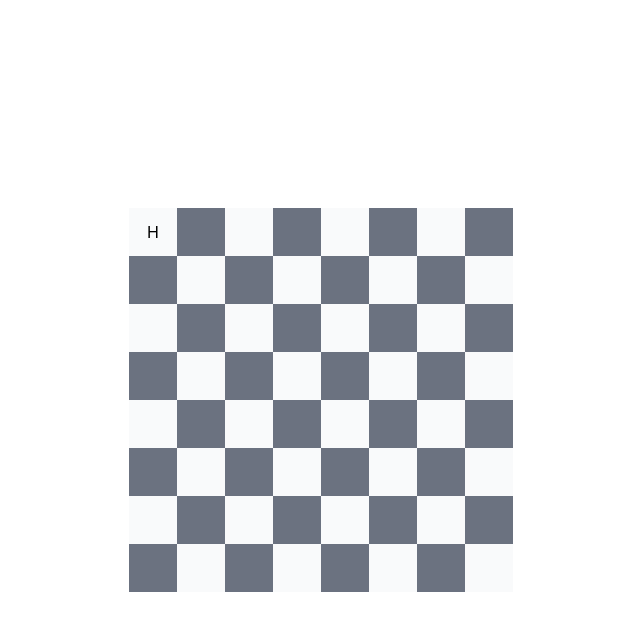
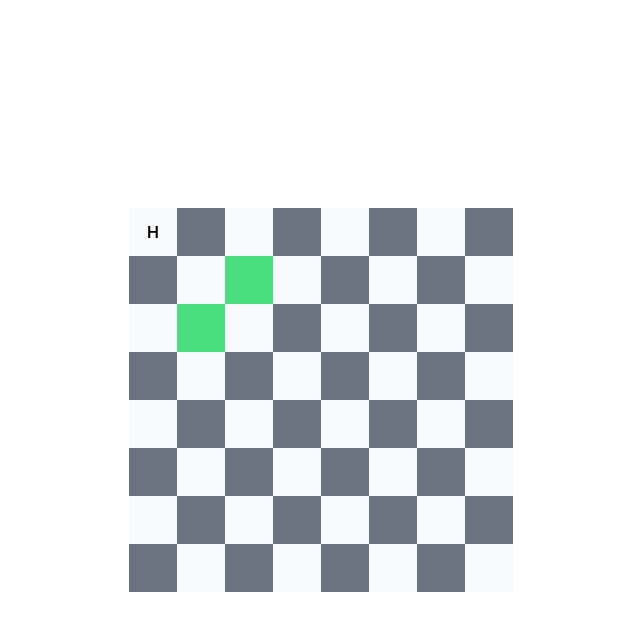
Before and after one commit to seebham/knightOnAChessBoard, a React (Vite) app: page / in a window 1280 px wide. Both pictures are taken after a click on the element 472 px from the left and 232 px from the top of the page. Shown: the top 630 px of the page, without its empty margins (319-959 px from the left). Built offline with nearby package versions, Linux system fonts and the light colour scheme.

Commit message:
feat: :sparkles: algorithm implemented

```diff
--- a/src/App.tsx
+++ b/src/App.tsx
@@ -1,12 +1,48 @@
-import { useState } from "react";
+import { useEffect, useState } from "react";
 import Box from "./components/Box";
 
 function App() {
   const CHESSBOARD_DIMENTIONS = [8, 8];
   const [horsePos, setHorsePos] = useState<string>("");
+  const [possibleMoves, setPossibleMoves] = useState<string[]>();
 
   const handleChangeHorsePos = (newPosition: string) => {
     setHorsePos(newPosition);
+    findPossiblePositions(newPosition);
+  };
+
+  const findPossiblePositions = (hPos: string) => {
+    // current horse pos
+    let xCurr = parseInt(hPos[0]);
+    let yCurr = parseInt(hPos[2]);
+
+    // plays of horse
+    let horizontalMoves = [1, 2, 2, 1, -1, -2, -2, -1];
+    let verticalMoves = [2, 1, -1, -2, -2, -1, 1, 2];
+
+    // resetting possibleMoves state
+    setPossibleMoves([]);
+
+    for (let playInd = 0; playInd < horizontalMoves.length; playInd++) {
+      // new pos after play
+      let x = xCurr + horizontalMoves[playInd];
+      let y = yCurr + verticalMoves[playInd];
+
+      if (
+        x > 0 &&
+        x < CHESSBOARD_DIMENTIONS[0] &&
+        y > 0 &&
+        y < CHESSBOARD_DIMENTIONS[1]
+      ) {
+        setPossibleMoves((prevMoves) => {
+          let newMove = `${x} ${y}`;
+          if (!prevMoves) return new Array(newMove);
+          else {
+            return [...prevMoves, newMove];
+          }
+        });
+      }
+    }
   };
 
   const Boxes = [];
@@ -20,6 +56,9 @@ function App() {
                 horsePos={horsePos}
                 key={`${i} + ${j}`}
                 changeHorsePos={handleChangeHorsePos}
+                possible={
+                  possibleMoves && possibleMoves?.indexOf(`${i} ${j}`) > -1
+                }
               />
             )
           : Boxes.push(
@@ -29,6 +68,9 @@ function App() {
                 key={`${i} + ${j}`}
                 black
                 changeHorsePos={handleChangeHorsePos}
+                possible={
+                  possibleMoves && possibleMoves?.indexOf(`${i} ${j}`) > -1
+                }
               />
             )
         : j % 2 === 0
@@ -39,14 +81,20 @@ function App() {
               key={`${i} + ${j}`}
               black
               changeHorsePos={handleChangeHorsePos}
+              possible={
+                possibleMoves && possibleMoves?.indexOf(`${i} ${j}`) > -1
+              }
             />
           )
         : Boxes.push(
             <Box
-              pos={`${i}${j}`}
+              pos={`${i} ${j}`}
               horsePos={horsePos}
               key={`${i} + ${j}`}
               changeHorsePos={handleChangeHorsePos}
+              possible={
+                possibleMoves && possibleMoves?.indexOf(`${i} ${j}`) > -1
+              }
             />
           );
     }
--- a/src/components/Box.tsx
+++ b/src/components/Box.tsx
@@ -3,23 +3,27 @@ const Box = ({
   horsePos,
   black,
   changeHorsePos,
+  possible,
 }: {
   pos: string;
   horsePos: string;
   black?: boolean;
   changeHorsePos: (newPosition: string) => void;
+  possible?: boolean;
 }) => {
   const handleClick = () => {
     changeHorsePos(pos);
   };
   return (
     <div
-      className={`relative w-12 h-12 ${
-        black ? "bg-gray-500" : "bg-gray-50"
-      } grid place-items-center`}
+      className={`relative w-12 h-12 ${black ? "bg-gray-500" : "bg-gray-50"} ${
+        possible && "bg-green-400"
+      } ${horsePos === pos && "bg-blue-400"} grid place-items-center`}
       onClick={handleClick}
     >
-      {horsePos === pos && <div className="pointer-events-none">H</div>}
+      {horsePos === pos && (
+        <div className="font-semibold pointer-events-none">H</div>
+      )}
     </div>
   );
 };
```
